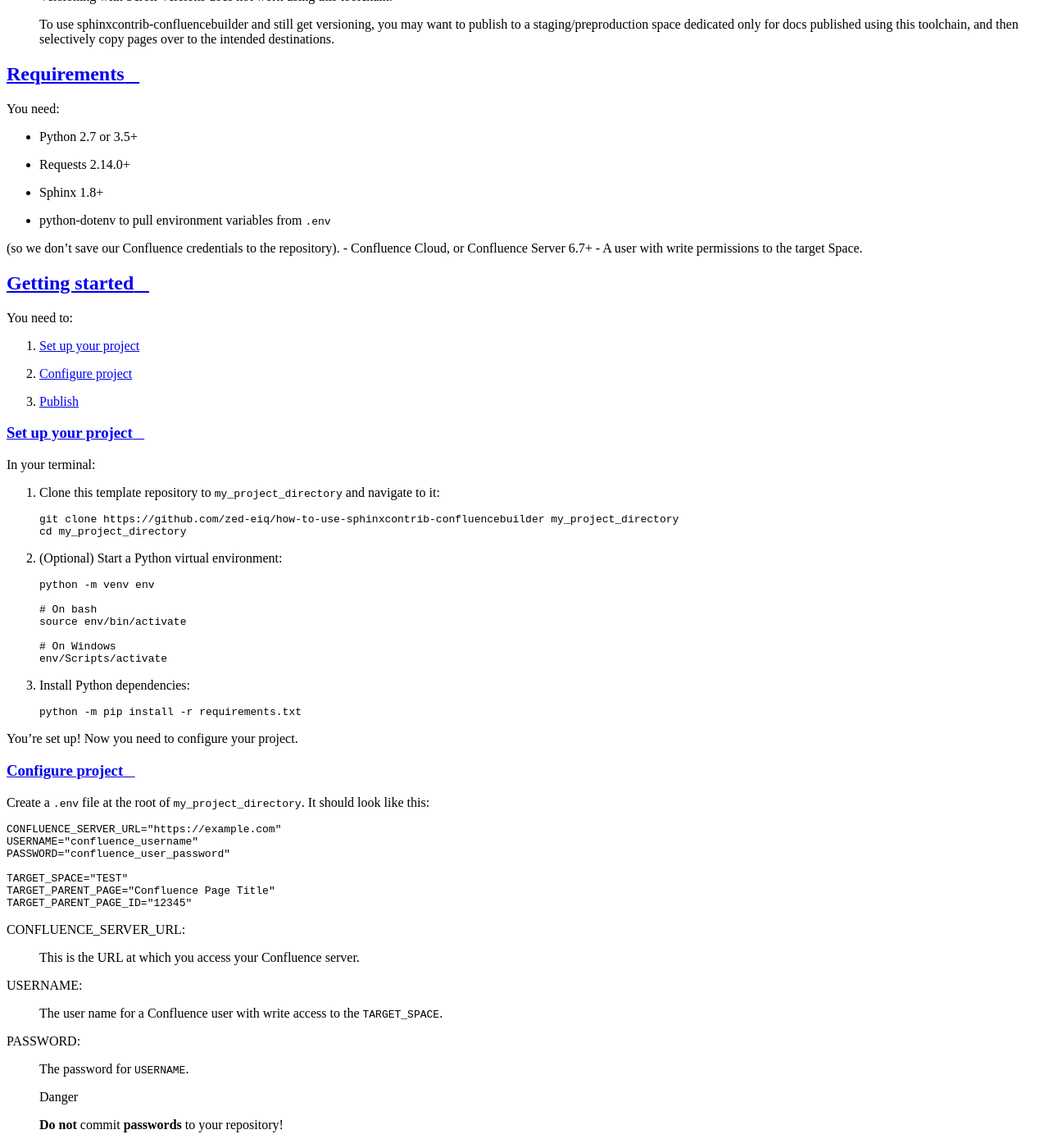
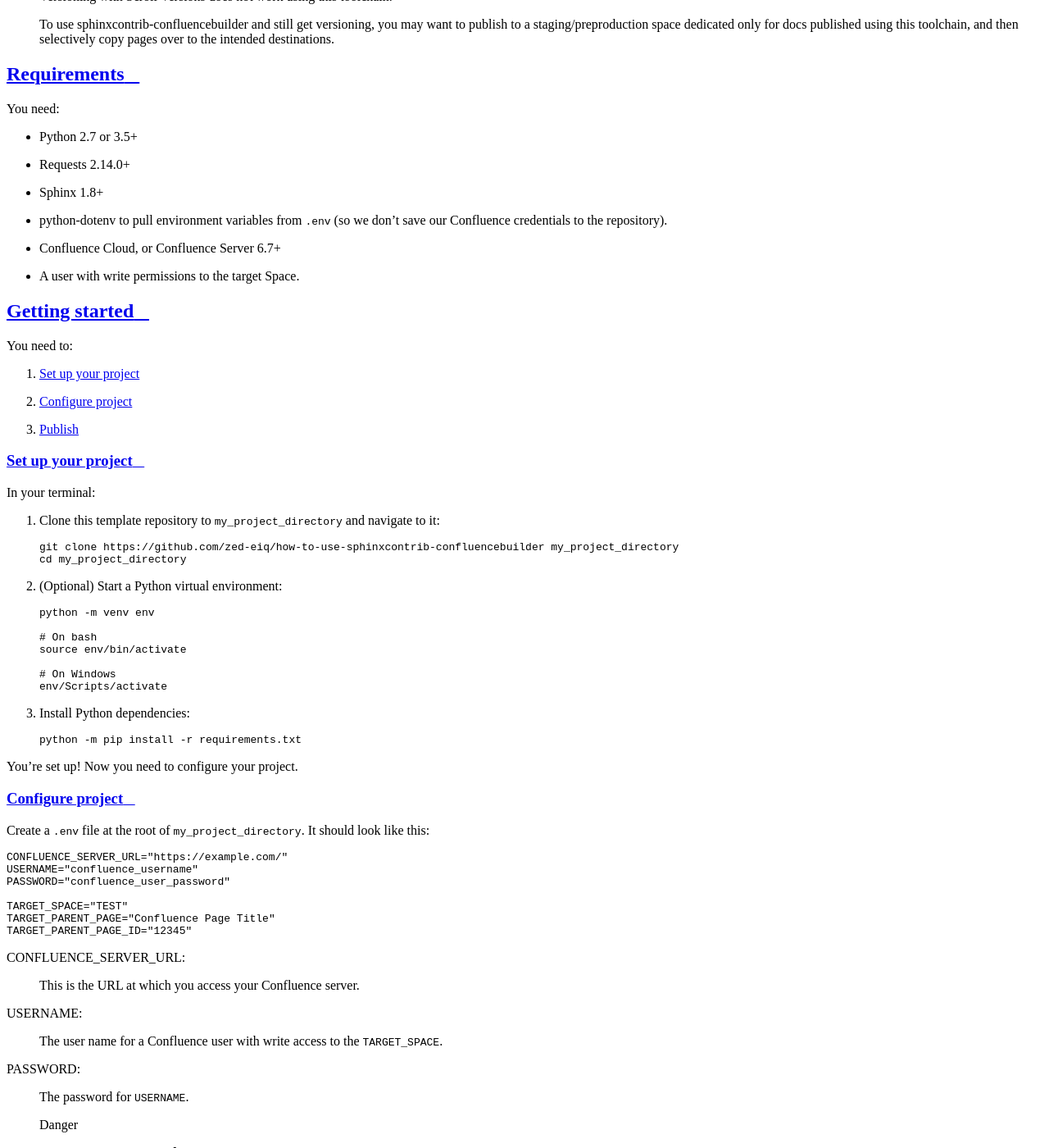
Before and after one commit to zed-eiq/how-to-use-sphinxcontrib-confluencebuilder, a Sphinx documentation site: the page built from source/index.rst, in a window 1280 px wide and 1400 px high, scrolled down 1419 px. Shown: the whole window at 82% size. Built offline with Sphinx 7.4.7 and the Read the Docs theme 2.0.0, drawn with Linux system fonts in a browser that asks for light colours; some of the changed text lies outside the part shown.

```diff
--- a/source/index.rst
+++ b/source/index.rst
@@ -79,7 +79,7 @@ You need:
 - Requests 2.14.0+
 - Sphinx 1.8+
 - python-dotenv to pull environment variables from ``.env``
-(so we don't save our Confluence credentials to the repository).
+  (so we don't save our Confluence credentials to the repository).
 - Confluence Cloud, or Confluence Server 6.7+
 - A user with write permissions to the target Space.
 
@@ -132,7 +132,7 @@ It should look like this:
 
 ..  code-block::
 
-    CONFLUENCE_SERVER_URL="https://example.com"
+    CONFLUENCE_SERVER_URL="https://example.com/"
     USERNAME="confluence_username"
     PASSWORD="confluence_user_password"
 
@@ -192,6 +192,7 @@ Write your content as ``.rst`` files in the ``source/`` folder:
 
 - For an idea of what a rST document looks like, see :doc:`/rst-reference`.
 - You may need a basic grasp of how Sphinx works: https://www.sphinx-doc.org/en/master/usage/quickstart.html
+
   - Sphinx is mostly quite resilient — output gets built
     even if the ``make``/``sphinx-build`` command shows
     several errors/warnings.
@@ -212,6 +213,7 @@ Write your content as ``.rst`` files in the ``source/`` folder:
           :hidden:
 
           rst-reference
+
 - Again, ``sphinxcontrib-confluencebuilder`` cannot publish nested pages.
   So while Sphinx allows you to do this with subfolders and
   nested ``toctree`` directives, ``confluencebuilder``
```
Also changed, not shown: 1 other file.
